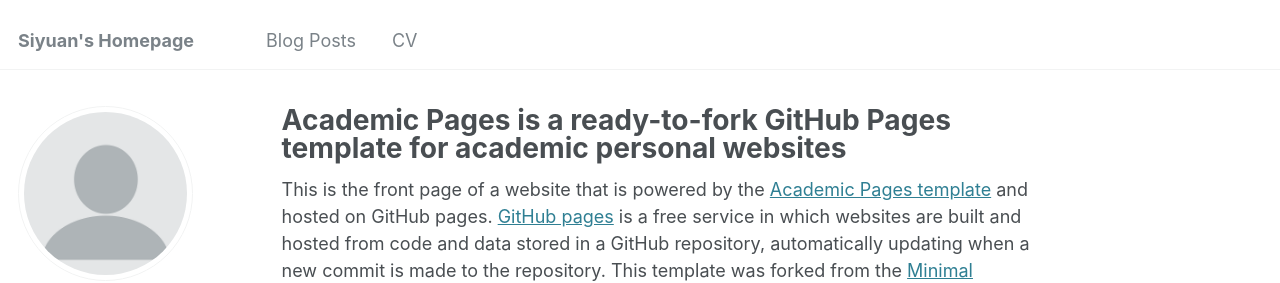
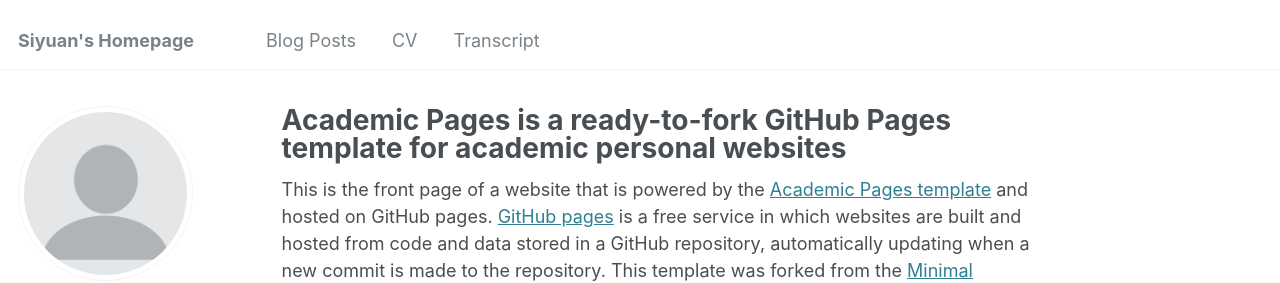
Before and after one commit to jacktangsy/jacktangsy.github.io, a Jekyll site: the page built from _pages/about.md, in a window 1280 px wide. Shown: the top 283 px of the page. Built offline with Jekyll 4.4.1, drawn with Linux system fonts in a browser that asks for light colours.

Commit message:
Update navigation.yml

```diff
--- a/_data/navigation.yml
+++ b/_data/navigation.yml
@@ -23,5 +23,8 @@
   - title: "CV"
     url: /cv/
 
+  - title: "Transcript"
+    url: /files/Transcript_SiyuanTang.pdf
+
   # - title: "Guide"
     # url: /markdown/
```
